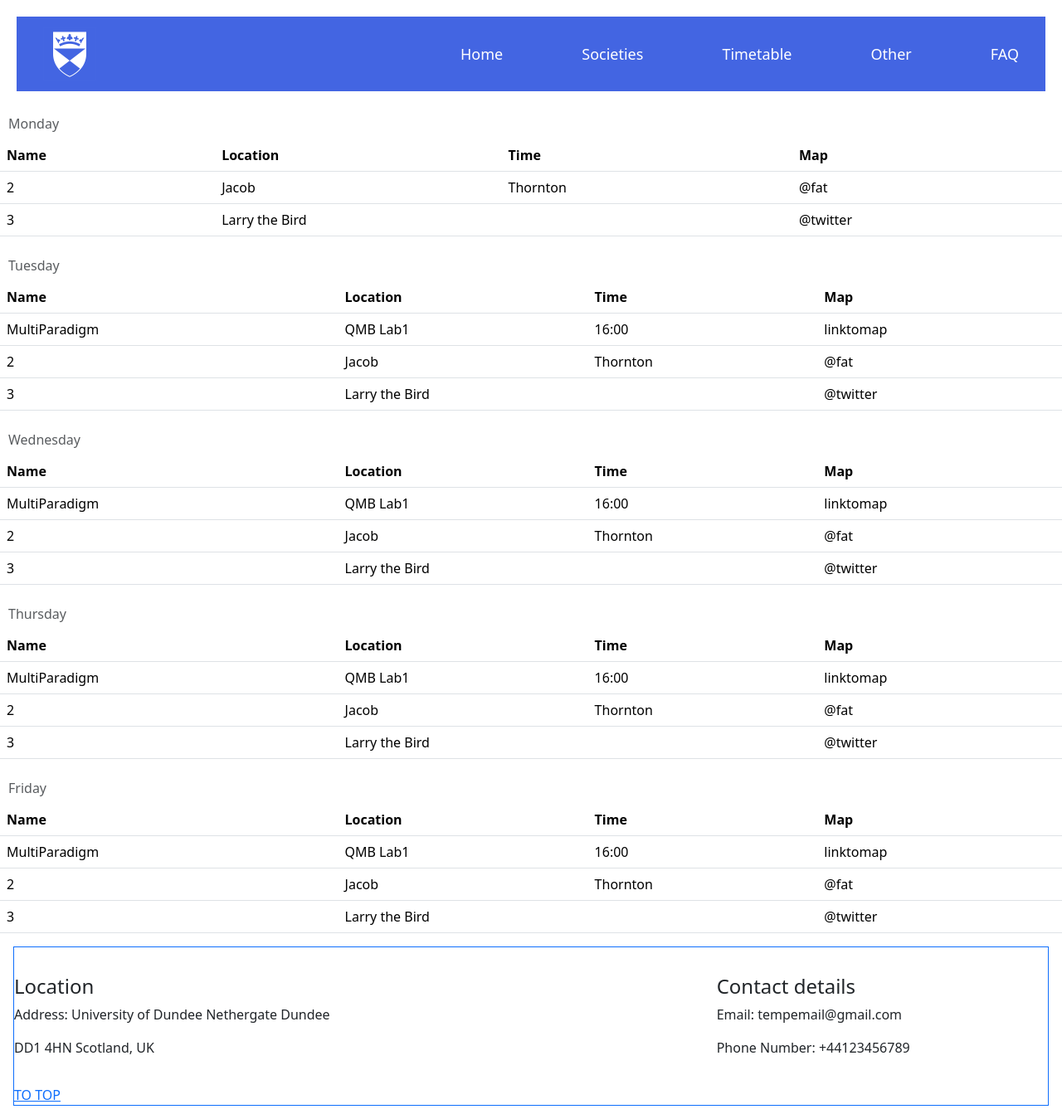
After one commit to stoib/QuackAthon25, a Flask app: template templates/timetable.html in a window 1280 px wide. The commit adds this page. Shown: the whole page at 83% size. Run offline with Flask 3, Linux system fonts and the light colour scheme; the template is opened without the code that fills it, so the values that code supplies are empty; some libraries are stand-ins or nearby versions.

Commit message:
Created loop for creating class table information

```diff
--- a/app.py
+++ b/app.py
@@ -1,12 +1,10 @@
 from flask import Flask, render_template
 
 #store society data here for now, maybe store it somewhere else later, or in a file
-societyData =
-    [
-        {'name':"board games club", 'description':"play board games etc etc etc"}
-        {'name':"computing society", 'description':"buncha nerds"}
-        {'name':"esports society", 'description':"also nerds but videogames"}
-    ]
+# societyData = [
+#         {'name':"board games club", 'description':"play board games etc etc etc"}
+#         {'name':"computing society", 'description':"buncha nerds"}
+#         {'name':"esports society", 'description':"also nerds but videogames"}]
 
 app = Flask(__name__)
 
@@ -14,6 +12,9 @@ app = Flask(__name__)
 def home():
     return render_template('base.html')
 
+@app.route('/timetable')
+def timetable():
+    return render_template('timetable.html')
 
 if __name__ == '__main__':
     app.run(debug=True, host='0.0.0.0', port=8000)
--- a/templates/navbar.html
+++ b/templates/navbar.html
@@ -1,16 +1,35 @@
 <link href="https://cdn.jsdelivr.net/npm/bootstrap@5.3.3/dist/css/bootstrap.min.css" rel="stylesheet" integrity="sha384-QWTKZyjpPEjISv5WaRU9OFeRpok6YctnYmDr5pNlyT2bRjXh0JMhjY6hW+ALEwIH" crossorigin="anonymous">
-<link rel="stylesheet" href="../styles.css">
 
-<div class="nav-container">
-    <nav class="navbar blue">
-        <div class="container-fluid">
-            <a class="navbar-brand col-md-auto" href="/templates/base.html">
-                <img src="../static/image.png" alt="University Of Dundee logo" width="64" height="64">
-            </a>
-            <a class="nav-link col-md-auto" href="/templates/index.html">Home</a>
-            <a class="nav-link col-md-auto" href="/societies.html">Societies</a>
-            <a class="nav-link col-md-auto" href="/other.html">Other</a>
-            <a class="nav-link col-md-auto" href="/faq.html">FAQ</a>
-        </div>
-    </nav>
-</div>
+<style>
+    .blue {
+        background-color: #4365E2;
+    }
+
+    .nav-text {
+        font-size: 18px;
+        color: white;
+    }
+
+    .navbar {
+        margin: 20px;
+    }
+
+    .nav-padding {
+        margin-left: 20px;
+        margin-right: 20px;
+    }
+</style>
+
+
+<nav class="navbar blue" style="background-color: #4365E2">
+    <div class="container-fluid nav-padding">
+        <a class="navbar-brand col-4" href="/templates/base.html">
+            <img src="../static/image.png" alt="University Of Dundee logo" width="64" height="64">
+        </a>
+        <a class="nav-text nav-link" href="/templates/index.html" role="button">Home</a>
+        <a class="nav-text nav-link" href="/societies.html" role="button">Societies</a>
+        <a class="nav-text nav-link" href="/timetables.html" role="button">Timetable</a>
+        <a class="nav-text nav-link" href="/other.html" role="button">Other</a>
+        <a class="nav-text nav-link" href="/faq.html" role="button">FAQ</a>
+    </div>
+</nav>
--- /dev/null
+++ b/templates/timetable.html
@@ -0,0 +1,158 @@
+
+{% include 'navbar.html'%}
+<table class="Monday table table-hover caption-top">
+    <caption style="margin-left: 10px;">Monday</caption>
+    <thead>
+      <tr>
+        <th scope="col">Name</th>
+        <th scope="col">Location</th>
+        <th scope="col">Time</th>
+        <th scope="col">Map</th>
+      </tr>
+    </thead>
+    <tbody>
+        {% for recipe in recipes %}
+            <tr>
+                <td scope="row">MultiParadigm</td>
+                <td>QMB Lab3</td>
+                <td>00:90</td>
+                <td>linktomap</td>
+            </tr>
+        {% endfor %}
+      <tr>
+        <td scope="row">2</td>
+        <td>Jacob</td>
+        <td>Thornton</td>
+        <td>@fat</td>
+      </tr>
+      <tr>
+        <td scope="row">3</td>
+        <td colspan="2">Larry the Bird</td>
+        <td>@twitter</td>
+      </tr>
+    </tbody>
+</table>
+
+
+<table class="table table-hover caption-top">
+    <caption style="margin-left: 10px;">Tuesday</caption>
+    <thead>
+      <tr>
+        <th scope="col">Name</th>
+        <th scope="col">Location</th>
+        <th scope="col">Time</th>
+        <th scope="col">Map</th>
+      </tr>
+    </thead>
+    <tbody>
+      <tr>
+        <td scope="row">MultiParadigm</th>
+        <td>QMB Lab1</td>
+        <td>16:00</td>
+        <td>linktomap</td>
+      </tr>
+      <tr>
+        <td scope="row">2</th>
+        <td>Jacob</td>
+        <td>Thornton</td>
+        <td>@fat</td>
+      </tr>
+      <tr>
+        <td scope="row">3</th>
+        <td colspan="2">Larry the Bird</td>
+        <td>@twitter</td>
+      </tr>
+    </tbody>
+</table>
+<table class="table table-hover caption-top">
+    <caption style="margin-left: 10px;">Wednesday</caption>
+    <thead>
+      <tr>
+        <th scope="col">Name</th>
+        <th scope="col">Location</th>
+        <th scope="col">Time</th>
+        <th scope="col">Map</th>
+      </tr>
+    </thead>
+    <tbody>
+      <tr>
+        <td scope="row">MultiParadigm</th>
+        <td>QMB Lab1</td>
+        <td>16:00</td>
+        <td>linktomap</td>
+      </tr>
+      <tr>
+        <td scope="row">2</th>
+        <td>Jacob</td>
+        <td>Thornton</td>
+        <td>@fat</td>
+      </tr>
+      <tr>
+        <td scope="row">3</th>
+        <td colspan="2">Larry the Bird</td>
+        <td>@twitter</td>
+      </tr>
+    </tbody>
+</table>
+<table class="table table-hover caption-top">
+    <caption style="margin-left: 10px;">Thursday</caption>
+    <thead>
+      <tr>
+        <th scope="col">Name</th>
+        <th scope="col">Location</th>
+        <th scope="col">Time</th>
+        <th scope="col">Map</th>
+      </tr>
+    </thead>
+    <tbody>
+      <tr>
+        <td scope="row">MultiParadigm</th>
+        <td>QMB Lab1</td>
+        <td>16:00</td>
+        <td>linktomap</td>
+      </tr>
+      <tr>
+        <td scope="row">2</th>
+        <td>Jacob</td>
+        <td>Thornton</td>
+        <td>@fat</td>
+      </tr>
+      <tr>
+        <td scope="row">3</th>
+        <td colspan="2">Larry the Bird</td>
+        <td>@twitter</td>
+      </tr>
+    </tbody>
+</table>
+<table class="table table-hover caption-top">
+    <caption style="margin-left: 10px;">Friday</caption>
+    <thead>
+      <tr>
+        <th scope="col">Name</th>
+        <th scope="col">Location</th>
+        <th scope="col">Time</th>
+        <th scope="col">Map</th>
+      </tr>
+    </thead>
+    <tbody>
+      <tr>
+        <td scope="row">MultiParadigm</th>
+        <td>QMB Lab1</td>
+        <td>16:00</td>
+        <td>linktomap</td>
+      </tr>
+      <tr>
+        <td scope="row">2</th>
+        <td>Jacob</td>
+        <td>Thornton</td>
+        <td>@fat</td>
+      </tr>
+      <tr>
+        <td scope="row">3</th>
+        <td colspan="2">Larry the Bird</td>
+        <td>@twitter</td>
+      </tr>
+    </tbody>
+</table>
+
+{% include 'footer.html' %}
```
Also changed, not shown: scripts/timetable.js (added, +26 -0 lines), templates/index.html (+12 -11 lines).
